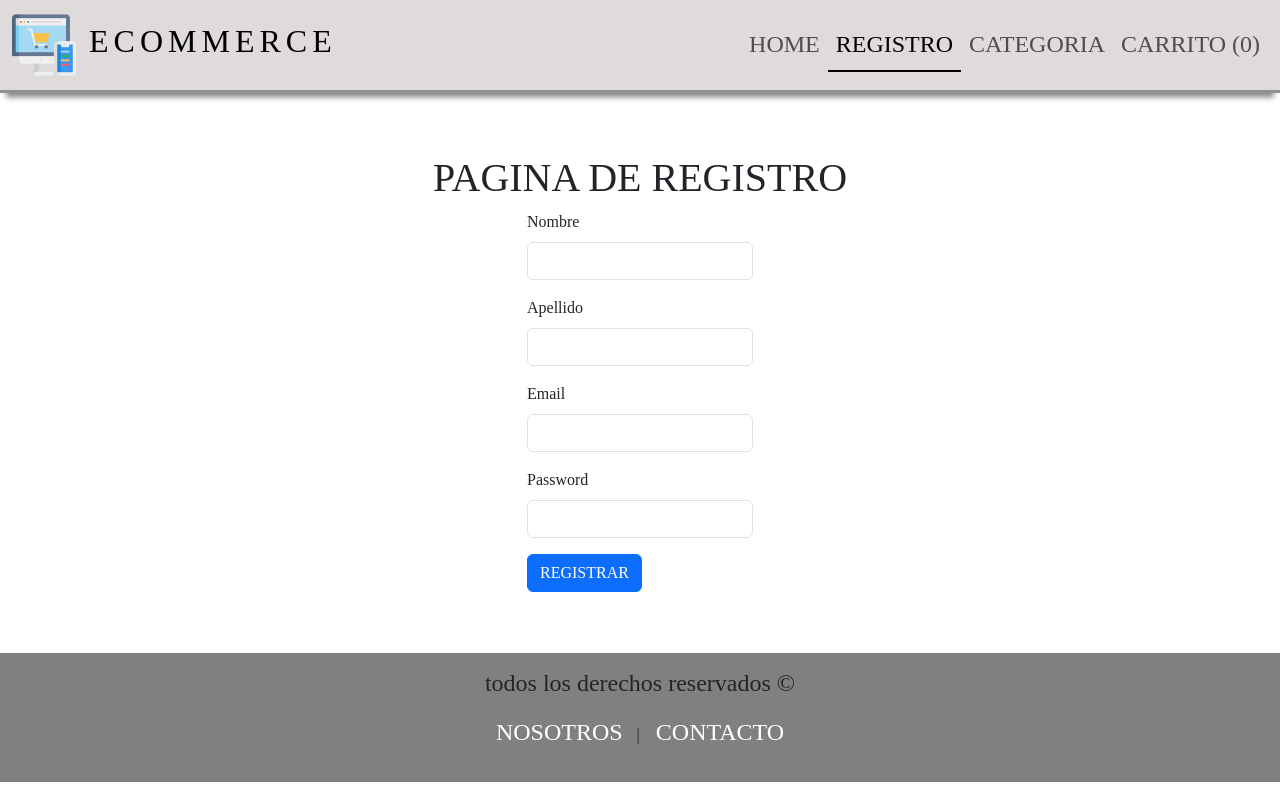
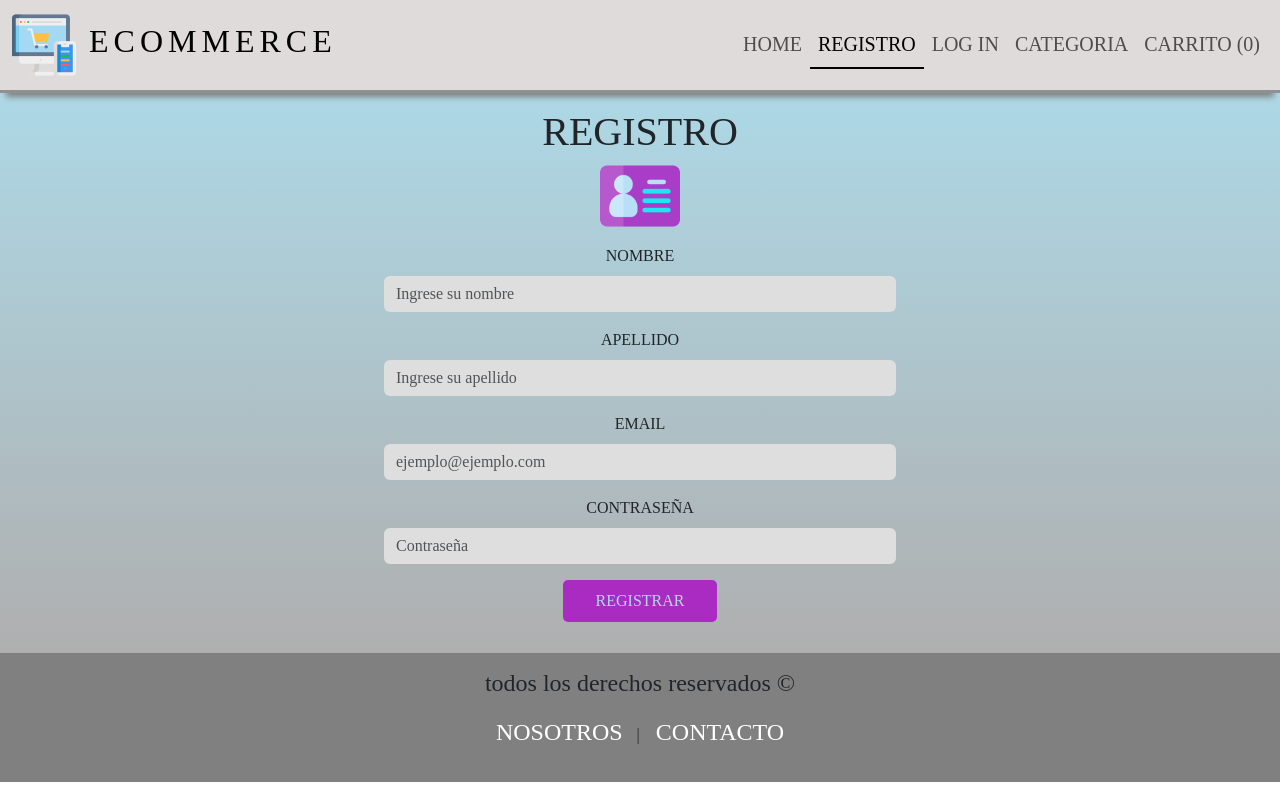
Before and after one commit to luumartinez/ecommerce, a React (Vite) app in the folder frontend/: page /registro in a window 1280 px wide. Built offline with nearby package versions, Linux system fonts and the light colour scheme; a web font is replaced by a local one.

Commit message:
estilo registro, login, error y nosotros

```diff
--- a/frontend/src/components/Header/Header.jsx
+++ b/frontend/src/components/Header/Header.jsx
@@ -1,6 +1,7 @@
 import { NavLink, Link } from "react-router-dom";
-import imgLogo from "../../img/tienda-online.png"
-import "./header.css"
+import imgLogo from "../../img/tienda-online.png";
+import "./header.css";
+import Login from "../Login/Login";
 
 const Header = () => {
   return (
@@ -19,9 +20,9 @@ const Header = () => {
             <span className="navbar-toggler-icon"></span>
           </button>
           <div className="collapse navbar-collapse" id="navbarSupportedContent">
-          <Link className= "navbar-brand" to="/">
-           <img className="imgLogo" src={imgLogo} /> ECOMMERCE
-          </Link>
+            <Link className="navbar-brand" to="/">
+              <img className="imgLogo" src={imgLogo} /> ECOMMERCE
+            </Link>
             <ul className="navbar-nav ms-auto mb-2 mb-lg-0">
               <li className="nav-item">
                 <NavLink className="nav-link" aria-current="page" to="/">
@@ -32,6 +33,16 @@ const Header = () => {
                 <NavLink className="nav-link" to="/registro">
                   Registro
                 </NavLink>
+              </li>
+              <li className="nav-item">
+                <div
+                  type="button"
+                  className="nav-link"
+                  data-bs-toggle="modal"
+                  data-bs-target="#exampleModal"
+                >
+                  Log In
+                </div>
               </li>
               <li className="nav-item">
                 <NavLink className="nav-link" to="/categoria">
@@ -89,6 +100,32 @@ const Header = () => {
           </div>
         </div>
       </nav>
+      <div
+        className="modal fade"
+        id="exampleModal"
+        tabindex="-1"
+        aria-labelledby="exampleModalLabel"
+        aria-hidden="true"
+      >
+        <div className="modal-dialog">
+          <div className="modal-content modalLogin">
+            {/* <div className="modal-header">
+              <h1 className="modal-title fs-5" id="exampleModalLabel">
+                Iniciar sesión
+              </h1>
+              <button
+                type="button"
+                className="btn-close"
+                data-bs-dismiss="modal"
+                aria-label="Close"
+              ></button>
+            </div> */}
+            <div className="modal-body">
+              <Login />
+            </div>
+          </div>
+        </div>
+      </div>
     </>
   );
 };
--- a/frontend/src/components/Header/header.css
+++ b/frontend/src/components/Header/header.css
@@ -1,10 +1,10 @@
+
 .imgLogo{
     width: 8vh;
 }
 
-
 .navbar{
-    font-size: 3vh;
+    font-size: 2.5vh;
     text-transform: uppercase;
     background-color: rgb(224, 219, 219) !important;
     box-shadow: 0 10px 6px -6px grey;
@@ -20,3 +20,8 @@
     font-size: 4vh;
     letter-spacing: 5px;
 }
+
+.modalLogin{
+    /* background-color: lightblue; */
+    background: linear-gradient(to top, lightblue, rgb(175, 175, 175))
+}
--- /dev/null
+++ b/frontend/src/components/Login/Login.jsx
@@ -0,0 +1,41 @@
+import "./login.css";
+
+const Login = () => {
+  return (
+    <>
+      <form className="formLogin">
+        <div className="mb-3">
+          <label htmlFor="email" className="form-label">
+            EMAIL
+          </label>
+          <input
+            type="email"
+            name="email"
+            className="form-control"
+            id="exampleInputEmail"
+            placeholder="ejemplo@ejemplo.com"
+            required
+          />
+        </div>
+        <div className="mb-3">
+          <label htmlFor="password" className="form-label">
+            CONTRASEÑA
+          </label>
+          <input
+            type="password"
+            name="password"
+            className="form-control"
+            id="exampleInputPassword"
+            placeholder="Contraseña"
+            required
+          />
+        </div>
+        <button type="submit" className="botonLogin">
+          INICIAR SESIÓN
+        </button>
+      </form>
+    </>
+  );
+};
+
+export default Login;
--- /dev/null
+++ b/frontend/src/components/Login/login.css
@@ -0,0 +1,19 @@
+.modalLogin{
+    display: flex;
+    justify-content: center;
+    text-align: center;
+}
+.botonLogin{
+    background: rgb(170, 43, 193);
+    width: 30%;
+    border-radius: 5px;
+    border:none;
+    line-height: 4vh;
+    color: lightblue;
+}
+
+.botonLogin:hover{
+    background-color: rgb(132, 34, 150);
+    color: grey;
+    transition: 0.5s ease-in-out;
+}
--- a/frontend/src/pages/Inicio/Inicio.jsx
+++ b/frontend/src/pages/Inicio/Inicio.jsx
@@ -1,10 +1,9 @@
 import Layout from "../../components/Layout/Layout";
-
 
 const Inicio = () => {
   return (
     <>
-            <Layout title={'Ecommerce online'}>
+      <Layout title={"Ecommerce online"}>
         <h1>Home</h1>
       </Layout>
     </>
--- a/frontend/src/pages/Nosotros/Nosotros.jsx
+++ b/frontend/src/pages/Nosotros/Nosotros.jsx
@@ -8,7 +8,7 @@ const Nosotros = () => {
       <Layout>
         <div className="pagNosotros">
           <div className="contenedorTitNosotros">
-            <h1 className="titNosotros">Sobre nosotros</h1>
+            <h1 className="titNosotros mt-3">Sobre nosotros</h1>
           </div>
           <main className="mainNos">
             <div className="contenedorFoto">
--- a/frontend/src/pages/Nosotros/nosotros.css
+++ b/frontend/src/pages/Nosotros/nosotros.css
@@ -1,7 +1,6 @@
 .pagNosotros{
-    margin: 1vh;
-    padding: 1vh;
     min-height: 70vh;
+    background: linear-gradient(to bottom, lightblue, rgb(175, 175, 175))
 }
 
 .contenedorTitNosotros{
@@ -23,9 +22,11 @@
 .contenedorFoto{
     width: 50%;
     justify-content: start;
+    margin: 1%;
 }
 .fotoNosotros{
     width: 100%;
+    border-radius: 3%;
 }
 
 .contenedorTextoNos{
@@ -33,6 +34,7 @@
     margin-left: 1.5vh;
     align-items: end;
     justify-content: center;
+    margin: 1%;
 }
 
 .textoNos{
--- a/frontend/src/pages/pagNoEncontrada/PaginaNoEncontrada.jsx
+++ b/frontend/src/pages/pagNoEncontrada/PaginaNoEncontrada.jsx
@@ -17,11 +17,11 @@ const PaginaNoEncontrada = () => {
           <div className="contenedorTextoError">
             <h1 className="textoError">Página no encontrada</h1>
           </div>
-        </div>
         <div className="contenedorBotonError">
          <button className="botonError mb-3" onClick={(e) => {window.location.href="/"}}>
             VOLVER
          </button>
+        </div>
         </div>
       </Layout>
     </>
--- a/frontend/src/pages/pagNoEncontrada/pagError.css
+++ b/frontend/src/pages/pagNoEncontrada/pagError.css
@@ -1,4 +1,6 @@
-
+.pagError{
+    background: linear-gradient(to bottom, lightblue, rgb(175, 175, 175))
+}
 .contenedorImgError{
     display: flex;
     justify-content: center;
--- a/frontend/src/pages/registro/Registro.jsx
+++ b/frontend/src/pages/registro/Registro.jsx
@@ -1,64 +1,73 @@
 import Layout from "../../components/Layout/Layout";
 import "./registro.css";
+import logoReg from "../../img/tarjeta-de-identificacion.png"
 
 const Registro = () => {
   return (
     <>
       <Layout title={"Registro - ecommerce"}>
         <div className="pagRegistro">
-          <h1>PAGINA DE REGISTRO</h1>
+          <h1>REGISTRO
+           <p className="d-flex justify-content-center mb-0"> <img style={{width:"10vh"}} src={logoReg} /></p></h1>
+
+          <div className="contenedorRegistro mb-3">
             <form>
               <div className="mb-3">
                 <label htmlFor="nombre" className="form-label">
-                Nombre
+                  NOMBRE
                 </label>
                 <input
                   type="text"
                   name="nombre"
                   className="form-control"
                   id="exampleInputNombre"
+                  placeholder="Ingrese su nombre"
                   required
                 />
               </div>
               <div className="mb-3">
                 <label htmlFor="apellido" className="form-label">
-                Apellido
+                  APELLIDO
                 </label>
                 <input
                   type="text"
                   name="apellido"
                   className="form-control"
                   id="exampleInputApellido"
+                  placeholder="Ingrese su apellido"
                   required
                 />
               </div>
               <div className="mb-3">
                 <label htmlFor="email1" className="form-label">
-                Email
+                  EMAIL
                 </label>
                 <input
                   type="email"
                   name="email"
                   className="form-control"
                   id="exampleInputEmail1"
+                  placeholder="ejemplo@ejemplo.com"
                   required
                 />
               </div>
               <div className="mb-3">
-              <label htmlFor="exampleInputPassword1" className="form-label">
-                Password
+                <label htmlFor="password" className="form-label">
+                  CONTRASEÑA
                 </label>
                 <input
                   type="password"
                   className="form-control"
                   id="exampleInputPassword1"
+                  placeholder="Contraseña"
                   required
                 />
               </div>
-            <button type="submit" class="btn btn-primary">
+              <button type="submit" className="botonRegistrar">
                 REGISTRAR
               </button>
             </form>
+          </div>
         </div>
       </Layout>
     </>
--- a/frontend/src/pages/registro/registro.css
+++ b/frontend/src/pages/registro/registro.css
@@ -2,6 +2,39 @@
     display: flex;
     align-items: center;
     justify-content: center;
-    height: 70vh;
+    min-height: 70vh;
     flex-direction: column;
+    background: linear-gradient(to bottom, lightblue, rgb(175, 175, 175))
 }
+
+.contenedorRegistro{
+    width: 40%;
+    display: block;
+    justify-content: center;
+    text-align: center;
+}
+
+.form-control{
+    background-color: rgb(222, 222, 222);
+    border:none;
+    color: grey;
+}
+
+.form-control:focus{
+    box-shadow: 2px 2px 2px rgb(132, 34, 150);
+}
+
+.botonRegistrar{
+    background: rgb(170, 43, 193);
+    width: 30%;
+    border-radius: 5px;
+    border:none;
+    line-height: 5vh;
+    color: lightblue;
+}
+
+.botonRegistrar:hover{
+    background-color: rgb(132, 34, 150);
+    color: grey;
+    transition: 0.5s ease-in-out;
+}
```
Also changed, not shown: frontend/src/img/tarjeta-de-identificacion.png (added), 1 other file (tests, documents, lock files or other folders). Lines whose indentation alone changed are shown as unchanged.
